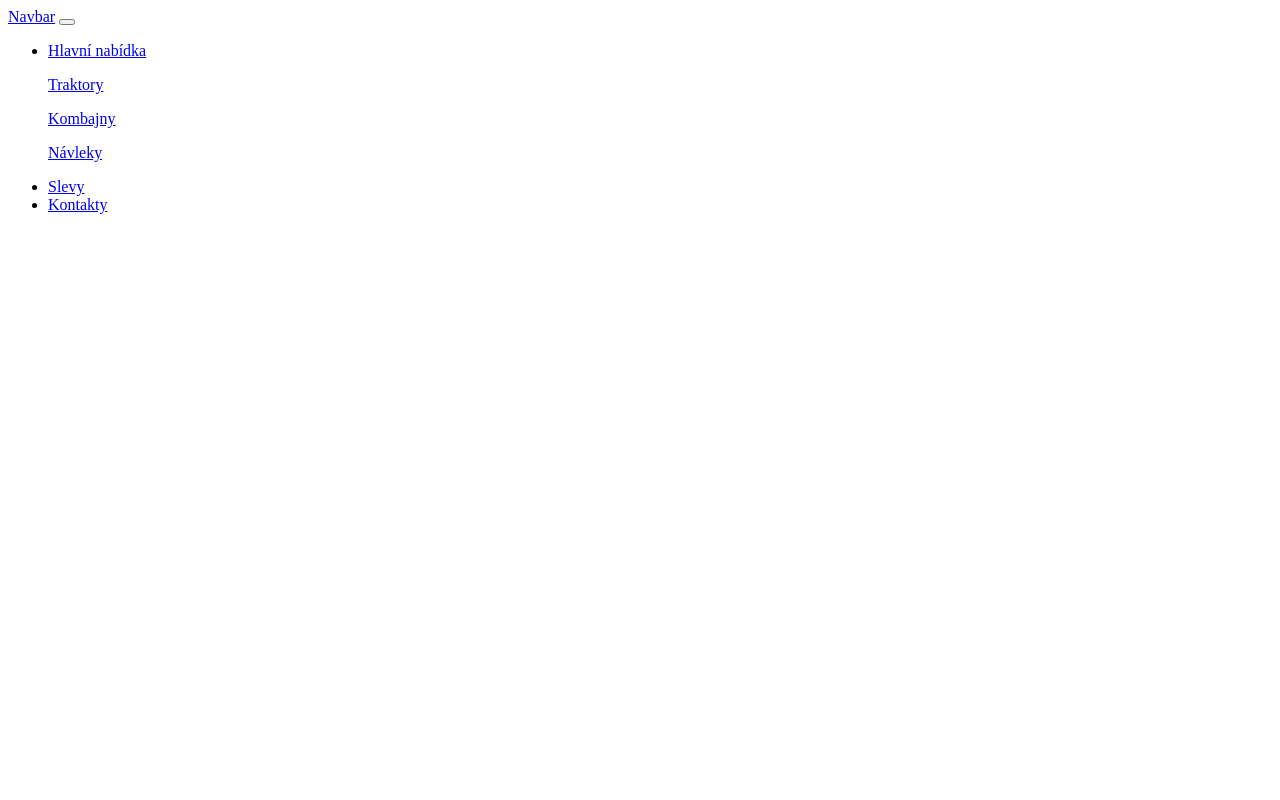
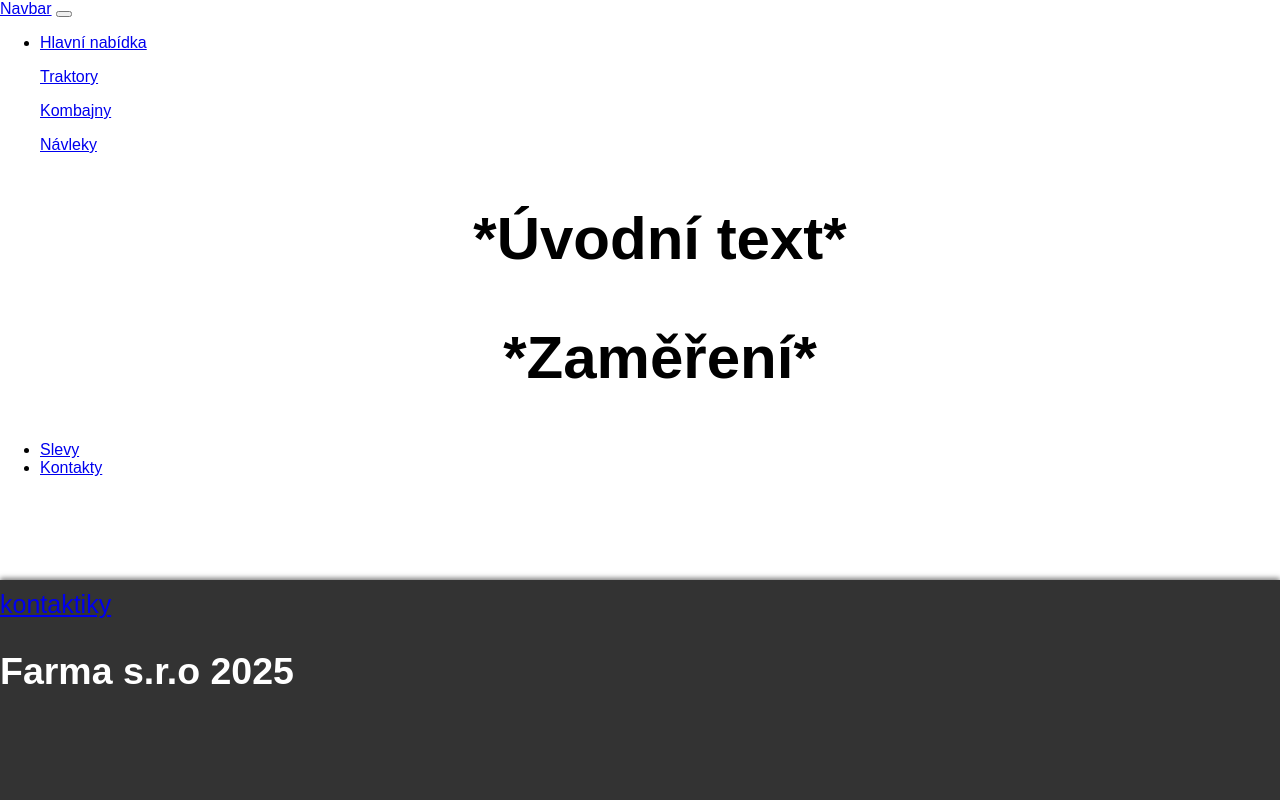
Before and after one commit to adamlombar/adamlombar-E-shop-lombar, a plain HTML site: page navbar/index.html in a window 1280 px wide. Drawn offline with Linux system fonts and the light colour scheme.

Commit message:
index_final

```diff
--- a/navbar/index.html
+++ b/navbar/index.html
@@ -4,6 +4,7 @@
   <meta charset="UTF-8">
   <meta name="viewport" content="width=device-width, initial-scale=1.0">
   <title>Document</title>
+  <link rel="stylesheet" href="style.css">
 </head>
 <body>
 
@@ -19,9 +20,17 @@
           <li class="nav-item">
             <a class="nav-link active" aria-current="page" href="#">Hlavní nabídka</a>
           </li>
+
           <p><a class="nav-link" href="trakrory.html">Traktory</a></p>
           <p><a class="nav-link" href="kombajny.html">Kombajny</a></p>
           <p><a class="nav-link" href="návleky.html">Návleky</a></p>
+          <div class="uvod">
+            <h1>*Úvodní text*</h1>
+          </div>
+
+          <div class="zamereni">
+            <h1>*Zaměření*</h1>
+          </div>
           <li class="nav-item">
             <a class="nav-link" href="slevy.html">Slevy</a>
           </li>
@@ -33,7 +42,10 @@
       </div>
     </div>
 
-  </nav>
+    <div class="zapati">
+      <a href="kontakty.html">kontaktiky</a>
+      <h1>Farma s.r.o 2025</h1>
 
+    </div>
 </body>
 </html>
--- a/navbar/style.css
+++ b/navbar/style.css
@@ -1,9 +1,30 @@
-bar{
-background-color: darkgrey;
-height: 200px;
-width: 100%;
+body {
+    margin: 0;
+    font-family: Arial, sans-serif;
+    padding-bottom: 50px;
 }
 
-body{
-    background-color: black;
+.zapati {
+    position: fixed;
+    bottom: 0;
+    left: 0;
+    width: 100%;
+    background-color: #333;
+    color: white;
+    text-align: left;
+    padding: 10px 0;
+    box-shadow: 0 -2px 5px rgba(0, 0, 0, 0.5);
+    font-size: 25px;
+    height: 200px;
 }
+
+.uvod {
+    font-size: 40px;
+    text-align: center;
+}
+
+.zamereni {
+    font-size: 40px;
+    text-align: center;
+
+}
```
